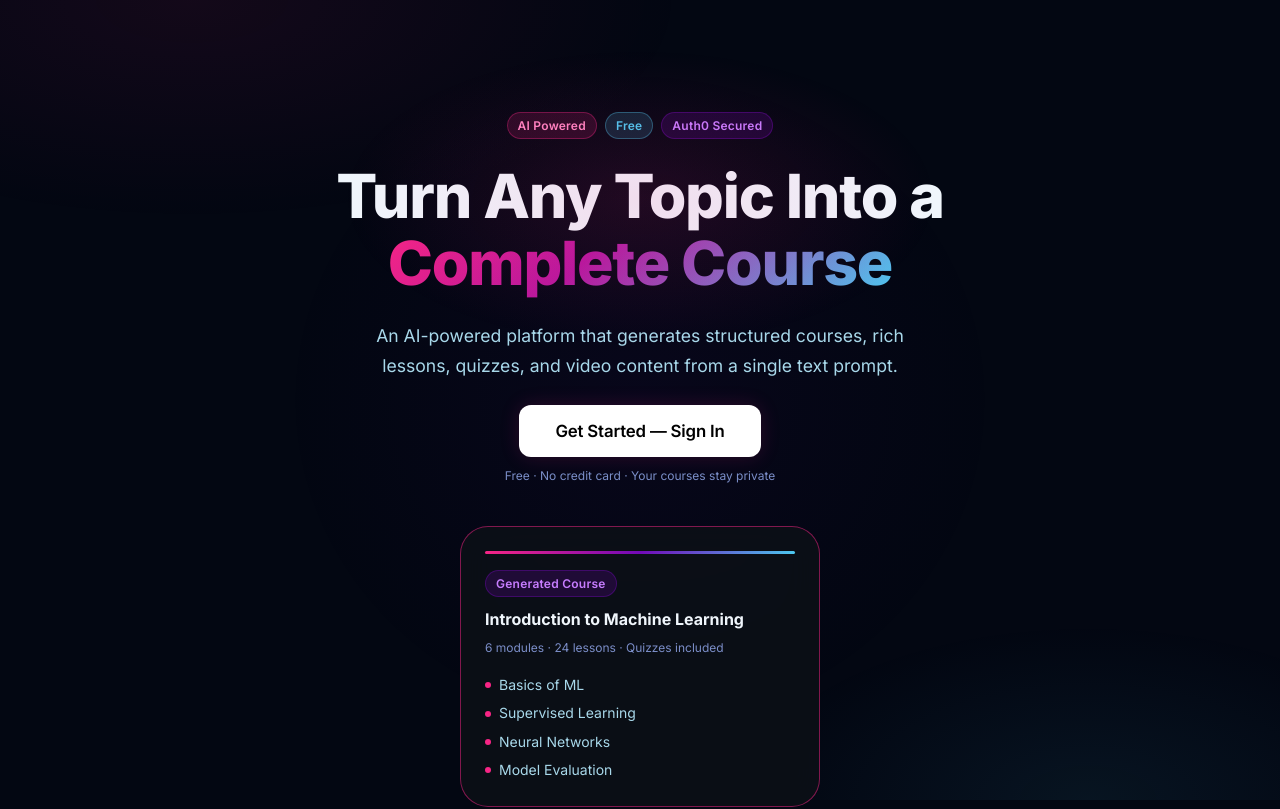
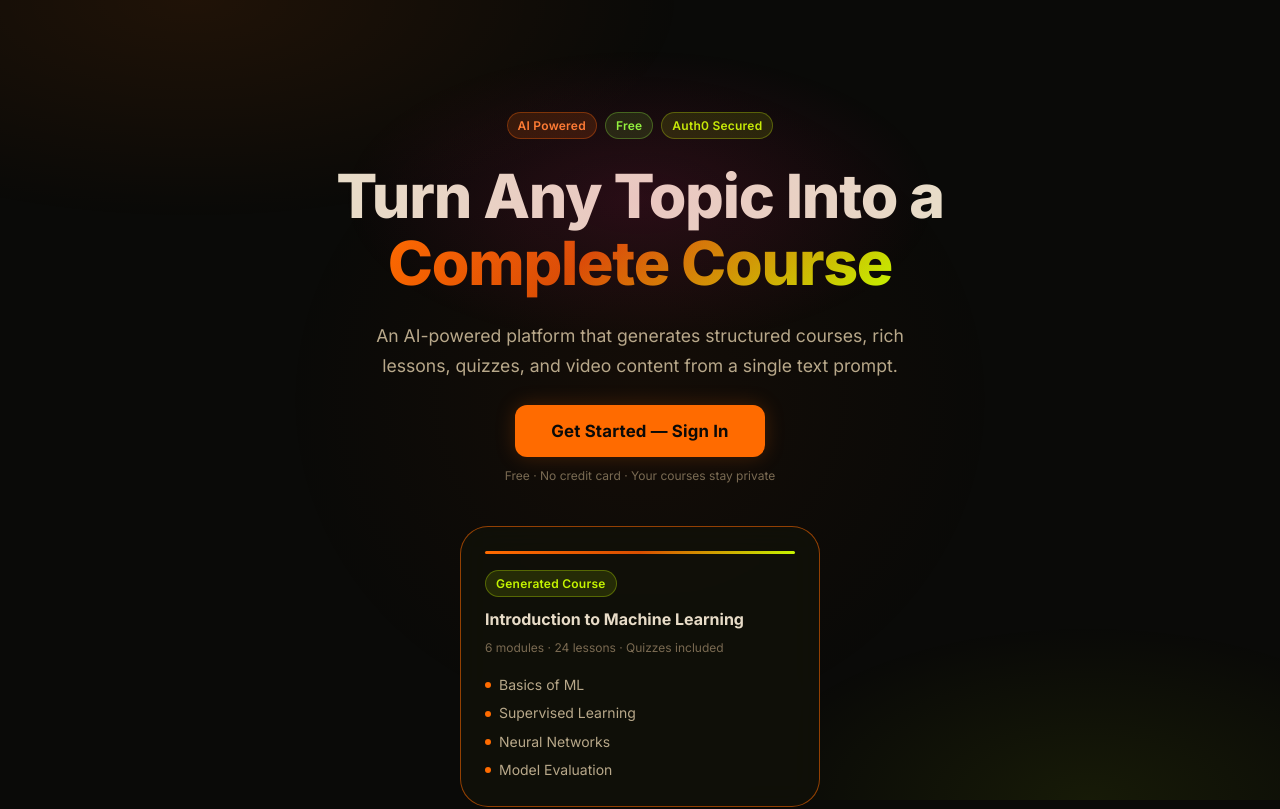
Before and after one commit to PrnvCodr/Course_Generator, a React (Vite) app in the folder client/: page / in a window 1280 px wide. Shown: the top 809 px of the page. Built offline with nearby package versions, Linux system fonts and the light colour scheme; no server answers.

Commit message:
Update design system colors and styles

```diff
--- a/client/src/index.css
+++ b/client/src/index.css
@@ -1,49 +1,49 @@
 /* ================================================================
-   TEXT-TO-LEARN — Premium Apple-Inspired Dark Design System
-   Black · White · Obsidian — "Think Different, Learn Differently"
+   TEXT-TO-LEARN — Toxic Wasteland / Industrial Rust Design System
+   Carbon · Rust · Acid — "Built in the Dirt, Burned by the Sun"
    ================================================================ */
 
 @import url('https://fonts.googleapis.com/css2?family=Inter:wght@300;400;500;600;700&display=swap');
 
 /* --- CSS Custom Properties (Tokens) --- */
 :root {
-  /* ── Core Palette — Deep Dark with Color ── */
-  --bg-base:        #030712;
-  --bg-surface:     #0d1117;
-  --bg-card:        #111827;
-  --bg-card-hover:  #1a2236;
-  --bg-elevated:    #1e293b;
-  --bg-glass:       rgba(13, 17, 23, 0.80);
+  /* ── Core Palette — Carbon Wasteland ── */
+  --bg-base:        #0A0A08;
+  --bg-surface:     #111109;
+  --bg-card:        #1A1508;
+  --bg-card-hover:  #241C0A;
+  --bg-elevated:    #2E200C;
+  --bg-glass:       rgba(17, 17, 9, 0.85);
 
-  /* ── Brand — Electric Neon Gradient ── */
-  --brand-start:    #f72585;
-  --brand-mid:      #7209b7;
-  --brand-end:      #4cc9f0;
-  --brand-gradient: linear-gradient(135deg, #f72585 0%, #7209b7 50%, #4cc9f0 100%);
-  --brand-glow:     0 0 40px rgba(247, 37, 133, 0.25);
+  /* ── Brand — Acid Orange to Radioactive Lime ── */
+  --brand-start:    #FF6B00;
+  --brand-mid:      #D94F00;
+  --brand-end:      #C5F500;
+  --brand-gradient: linear-gradient(135deg, #FF6B00 0%, #D94F00 50%, #C5F500 100%);
+  --brand-glow:     0 0 40px rgba(255, 107, 0, 0.30);
 
-  /* ── Interactive Accent — Electric Cyan ── */
-  --accent:         #4cc9f0;
-  --accent-subtle:  rgba(76, 201, 240, 0.15);
-  --accent-border:  rgba(76, 201, 240, 0.40);
+  /* ── Interactive Accent — Radioactive Lime ── */
+  --accent:         #C5F500;
+  --accent-subtle:  rgba(197, 245, 0, 0.12);
+  --accent-border:  rgba(197, 245, 0, 0.35);
 
   /* ── Text Hierarchy ── */
-  --text-primary:   #f0f6fc;
-  --text-secondary: #a8d8ea;
-  --text-muted:     #7b8ec8;
-  --text-accent:    #f72585;
+  --text-primary:   #E8DCC8;
+  --text-secondary: #B8A88A;
+  --text-muted:     #7A6A52;
+  --text-accent:    #FF6B00;
 
   /* ── Borders ── */
-  --border-subtle:  rgba(76, 201, 240, 0.08);
-  --border-normal:  rgba(76, 201, 240, 0.15);
-  --border-bright:  rgba(76, 201, 240, 0.30);
-  --border-accent:  rgba(247, 37, 133, 0.50);
+  --border-subtle:  rgba(197, 245, 0, 0.06);
+  --border-normal:  rgba(197, 245, 0, 0.14);
+  --border-bright:  rgba(197, 245, 0, 0.28);
+  --border-accent:  rgba(255, 107, 0, 0.55);
 
   /* ── Semantic Colors ── */
-  --success: #39d353;
-  --warning: #f4c430;
-  --error:   #ff4d6d;
-  --info:    #4cc9f0;
+  --success: #8DFF3A;
+  --warning: #FF6B00;
+  --error:   #FF2D00;
+  --info:    #C5F500;
 
   /* ── Spacing Scale ── */
   --space-xs:  4px;
@@ -62,10 +62,10 @@
   --radius-full: 9999px;
 
   /* ── Shadows ── */
-  --shadow-sm:   0 1px 4px rgba(0, 0, 0, 0.6);
-  --shadow-md:   0 4px 20px rgba(0, 0, 0, 0.7);
-  --shadow-lg:   0 12px 48px rgba(0, 0, 0, 0.8);
-  --shadow-glow: 0 0 32px rgba(247, 37, 133, 0.15);
+  --shadow-sm:   0 1px 4px rgba(0, 0, 0, 0.7);
+  --shadow-md:   0 4px 20px rgba(0, 0, 0, 0.8);
+  --shadow-lg:   0 12px 48px rgba(0, 0, 0, 0.9);
+  --shadow-glow: 0 0 32px rgba(255, 107, 0, 0.20);
 
   /* ── Transitions ── */
   --transition-fast:   160ms cubic-bezier(0.25, 0.46, 0.45, 0.94);
@@ -97,15 +97,15 @@ body {
   overflow-x: hidden;
 }
 
-/* Background — colored radial glows for depth */
+/* Background — radioactive wasteland depth glows */
 body::before {
   content: '';
   position: fixed;
   inset: 0;
   background:
-    radial-gradient(ellipse 70% 50% at 15% 0%,   rgba(247, 37, 133, 0.07) 0%, transparent 55%),
-    radial-gradient(ellipse 50% 40% at 85% 100%, rgba(76, 201, 240, 0.07) 0%, transparent 55%),
-    radial-gradient(ellipse 40% 60% at 50% 50%,  rgba(114, 9, 183, 0.05)  0%, transparent 70%);
+    radial-gradient(ellipse 70% 50% at 15% 0%,   rgba(255, 107,   0, 0.09) 0%, transparent 55%),
+    radial-gradient(ellipse 50% 40% at 85% 100%, rgba(197, 245,   0, 0.07) 0%, transparent 55%),
+    radial-gradient(ellipse 40% 60% at 50% 50%,  rgba(217,  79,   0, 0.05) 0%, transparent 70%);
   pointer-events: none;
   z-index: 0;
 }
@@ -185,9 +185,9 @@ code, pre { font-family: 'JetBrains Mono', 'Fira Code', monospace; }
   transform: translateY(-2px);
 }
 
-/* --- Gradient Text — Hot pink to electric cyan ── */
+/* --- Gradient Text — Acid Orange to Radioactive Lime ── */
 .gradient-text {
-  background: linear-gradient(135deg, #f72585 0%, #b5179e 40%, #4cc9f0 100%);
+  background: linear-gradient(135deg, #FF6B00 0%, #D94F00 40%, #C5F500 100%);
   -webkit-background-clip: text;
   -webkit-text-fill-color: transparent;
   background-clip: text;
@@ -211,18 +211,18 @@ code, pre { font-family: 'JetBrains Mono', 'Fira Code', monospace; }
   text-decoration: none;
 }
 
-/* ── Primary Button — White on Black (Apple CTA style) ── */
+/* ── Primary Button — Acid Orange on Carbon ── */
 .btn-primary {
-  background: #ffffff;
-  color: #000000;
-  font-weight: 600;
-  letter-spacing: -0.01em;
-  box-shadow: 0 0 0 1px rgba(255,255,255,0.1), var(--shadow-md);
+  background: #FF6B00;
+  color: #0A0A08;
+  font-weight: 700;
+  letter-spacing: 0.01em;
+  box-shadow: 0 0 0 1px rgba(255,107,0,0.4), 0 0 20px rgba(255,107,0,0.25), var(--shadow-md);
 }
 .btn-primary:hover:not(:disabled) {
-  background: #f0f0f0;
+  background: #FF8030;
   transform: translateY(-1px);
-  box-shadow: 0 0 0 1px rgba(255,255,255,0.2), var(--shadow-lg);
+  box-shadow: 0 0 0 1px rgba(255,107,0,0.6), 0 0 30px rgba(255,107,0,0.40), var(--shadow-lg);
 }
 .btn-primary:active { transform: translateY(0) scale(0.99); }
 .btn-primary:disabled { opacity: 0.35; cursor: not-allowed; }
@@ -264,10 +264,10 @@ code, pre { font-family: 'JetBrains Mono', 'Fira Code', monospace; }
   font-weight: 600;
   letter-spacing: 0.02em;
 }
-.badge-purple { background: rgba(114, 9, 183, 0.20); color: #c77dff; border: 1px solid rgba(114, 9, 183, 0.40); }
-.badge-pink   { background: rgba(247, 37, 133, 0.15); color: #ff85c2; border: 1px solid rgba(247, 37, 133, 0.35); }
-.badge-cyan   { background: rgba(76, 201, 240, 0.15);  color: #4cc9f0; border: 1px solid rgba(76, 201, 240, 0.35); }
-.badge-green  { background: rgba(57, 211, 83, 0.15);   color: #39d353; border: 1px solid rgba(57, 211, 83, 0.35); }
+.badge-purple { background: rgba(197, 245,   0, 0.12); color: #C5F500; border: 1px solid rgba(197, 245,   0, 0.30); }
+.badge-pink   { background: rgba(255, 107,   0, 0.15); color: #FF8030; border: 1px solid rgba(255, 107,   0, 0.35); }
+.badge-cyan   { background: rgba(141, 255,  58, 0.12); color: #8DFF3A; border: 1px solid rgba(141, 255,  58, 0.30); }
+.badge-green  { background: rgba(217,  79,   0, 0.15); color: #FF6B00; border: 1px solid rgba(217,  79,   0, 0.35); }
 
 /* --- Form Elements --- */
 .input-field {
@@ -312,8 +312,8 @@ code, pre { font-family: 'JetBrains Mono', 'Fira Code', monospace; }
 }
 @keyframes spin { to { transform: rotate(360deg); } }
 @keyframes pulse-glow {
-  0%, 100% { box-shadow: 0 0 20px rgba(247, 37, 133, 0.15); }
-  50%       { box-shadow: 0 0 40px rgba(247, 37, 133, 0.40); }
+  0%, 100% { box-shadow: 0 0 20px rgba(255, 107, 0, 0.20); }
+  50%       { box-shadow: 0 0 50px rgba(255, 107, 0, 0.55); }
 }
 @keyframes shimmer-white {
   0%   { background-position: -200% 0; }
@@ -385,8 +385,8 @@ code, pre { font-family: 'JetBrains Mono', 'Fira Code', monospace; }
   display: inline-block;
   width: 15px;
   height: 15px;
-  border: 2px solid rgba(255, 255, 255, 0.3);
-  border-top-color: white;
+  border: 2px solid rgba(197, 245, 0, 0.25);
+  border-top-color: #C5F500;
   border-radius: 50%;
   animation: spin 0.7s linear infinite;
   flex-shrink: 0;
```
